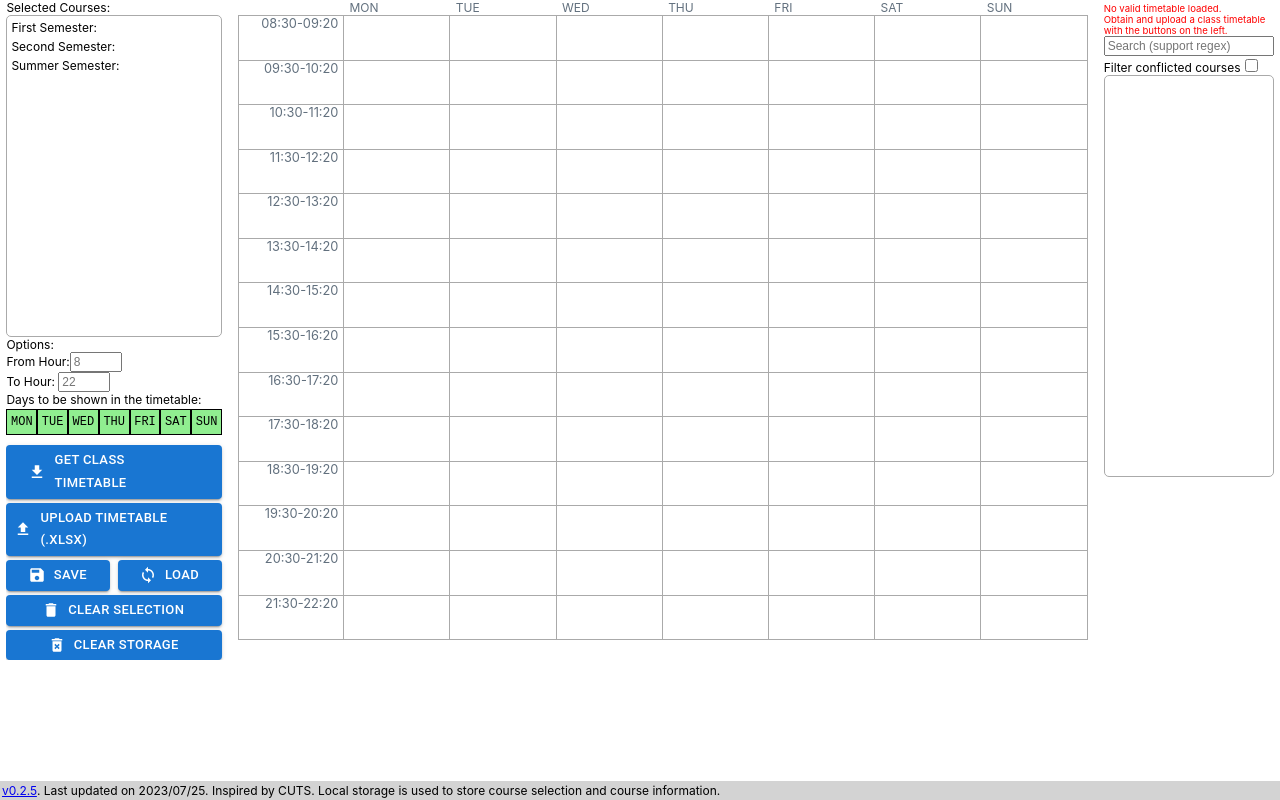
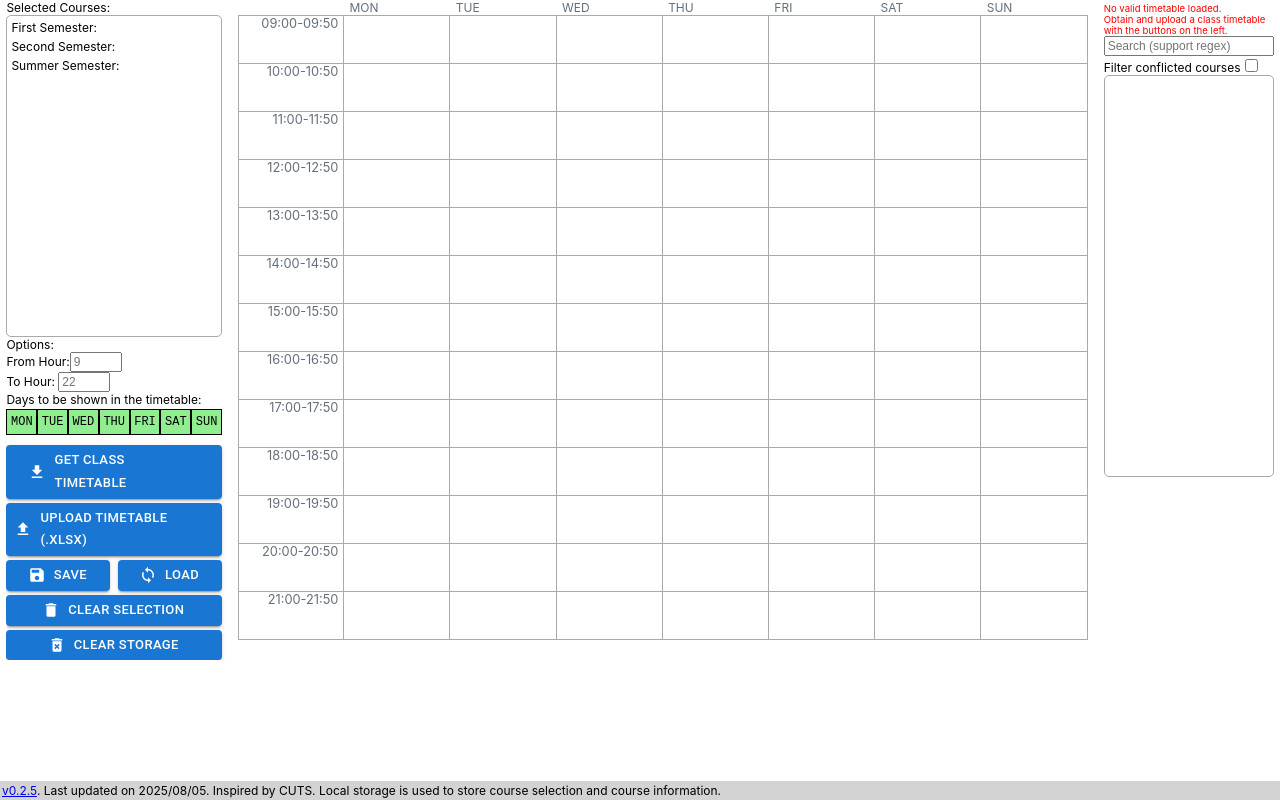
Before and after one commit to hoverGecko/timetable, a React (Create React App) app: page / in a window 1280 px wide. Built offline with nearby package versions, Linux system fonts and the light colour scheme.

Commit message:
v0.2.6 - Change time from HH:30-HH:20 to HH:00-HH:50

```diff
--- a/src/App.js
+++ b/src/App.js
@@ -12,9 +12,9 @@ function App() {
   const [hoveredCourse, setHoveredCourse] = useState("");
   const [sem, setSem] = useState(0); // 0: First Semester, 1: Second Semester, 2: Summer Semester
   const [shownDays, setShownDays] = useState([true, true, true, true, true, true, true]);
-  const [fromTime, setFromTime] = useState(8);
+  const [fromTime, setFromTime] = useState(9);
   const [toTime, setToTime] = useState(22);
-  const lastUpdated = "2023/07/25";
+  const lastUpdated = "2025/08/05";
   const link = "https://github.com/hovergecko/timetable";
   // useEffect(() => console.log(selectedCourses));
   return (
--- a/src/components/CourseSelector/Options.js
+++ b/src/components/CourseSelector/Options.js
@@ -63,7 +63,7 @@ const Options = ({selectedCourses, setSelectedCourses, shownDays, setShownDays,
             }
 
             let endTime = parseInt(course["END TIME"]);
-            if (!endTime) endTime = 8;
+            if (!endTime) endTime = 9;
             let startTime = parseInt(course["START TIME"]);
             if (!startTime) startTime = endTime;
             let section = {
@@ -151,7 +151,7 @@ const Options = ({selectedCourses, setSelectedCourses, shownDays, setShownDays,
                 <input
                     type="number"
                     className="SetTimeBar"
-                    placeholder="8"
+                    placeholder="9"
                     min="0"
                     max="22"
                     onChange={event => handleSetTime(event, setFromTime)}
--- a/src/components/Timetable/Timetable.js
+++ b/src/components/Timetable/Timetable.js
@@ -36,7 +36,10 @@ const Timetable = ({shownDays, fromTime, toTime, sem, selectedCourses, hoveredCo
         return (
             <div className="Day">
                 <div className="DayTitle" style={{color: "white"}}>.</div>
-                {timeArray.map(t => <div key={t} className="TimeSlotTime">{(t < 10 ? '0' : '') + t.toString() + ":30-" + (t + 1< 10 ? '0' : '') + (t+1).toString() + ":20"}</div>)}
+                {timeArray.map(t => {
+                    const hourString = (t < 10 ? '0' : '') + t.toString();
+                    return <div key={t} className="TimeSlotTime">{`${hourString}:00-${hourString}:50`}</div>;
+                })}
             </div>
         );
     }
```
Also changed, not shown: 1 other file (tests, documents, lock files or other folders).
